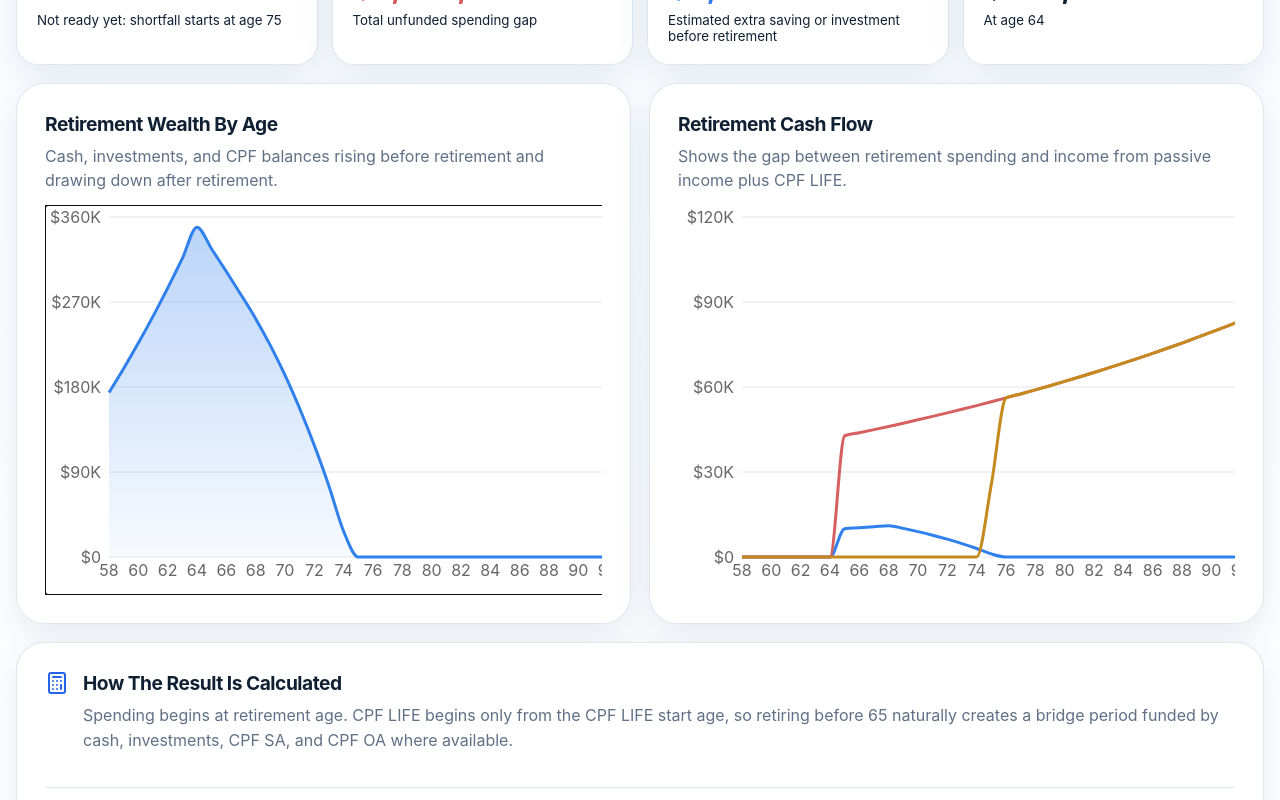
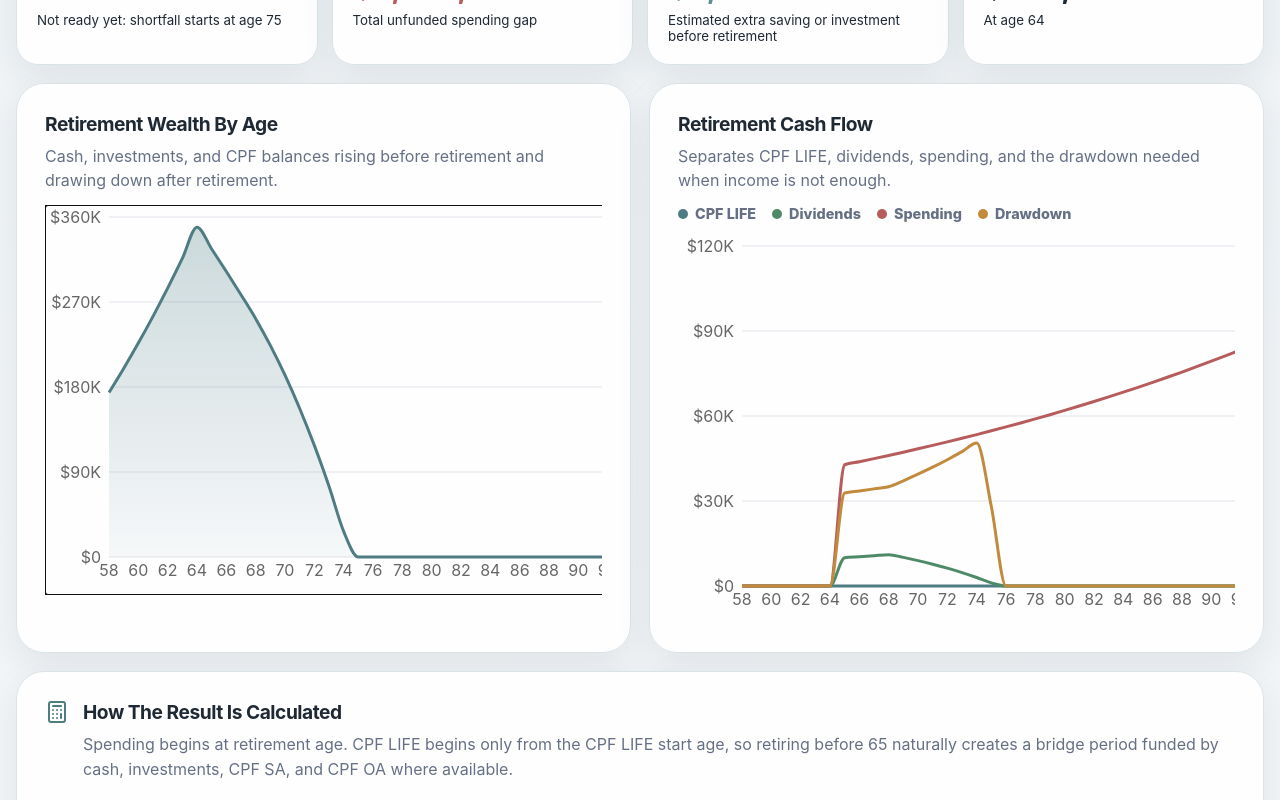
Before and after one commit to bryancjw-debug/RetirementReadiness, a React (Vite) app: page / in a window 1280 px wide. Both pictures are taken after a click on the element 395 px from the left and 3849 px from the top of the page. Shown: the part 3449-4249 px from the top of the page. Built offline with nearby package versions, Linux system fonts and the light colour scheme.

Commit message:
Fix CPF LIFE reserve and refresh retirement UI

```diff
--- a/src/App.tsx
+++ b/src/App.tsx
@@ -188,6 +188,19 @@ function ChartTooltip({ active, payload, label }: { active?: boolean; payload?:
   );
 }
 
+function ChartLegend({ items }: { items: { label: string; className: string }[] }) {
+  return (
+    <div className="chart-legend">
+      {items.map((item) => (
+        <span key={item.label}>
+          <i className={item.className} aria-hidden="true" />
+          {item.label}
+        </span>
+      ))}
+    </div>
+  );
+}
+
 function YearTable({ rows }: { rows: RetirementYear[] }) {
   return (
     <div className="table-wrap">
@@ -202,7 +215,9 @@ function YearTable({ rows }: { rows: RetirementYear[] }) {
             <th>CPF SA</th>
             <th>CPF MA</th>
             <th>CPF RA</th>
+            <th>CPF LIFE Reserve</th>
             <th>CPF LIFE</th>
+            <th>Dividends</th>
             <th>Spending</th>
             <th>Drawdown</th>
             <th>Shortfall</th>
@@ -220,7 +235,9 @@ function YearTable({ rows }: { rows: RetirementYear[] }) {
               <td>{formatCurrency(row.cpfSa)}</td>
               <td>{formatCurrency(row.cpfMa)}</td>
               <td>{formatCurrency(row.cpfRa)}</td>
+              <td>{formatCurrency(row.cpfLifeReserve)}</td>
               <td>{formatCurrency(row.cpfLifeIncome)}</td>
+              <td>{formatCurrency(row.passiveIncomeGenerated)}</td>
               <td>{formatCurrency(row.spendingNeed)}</td>
               <td>{formatCurrency(row.withdrawal)}</td>
               <td>{formatCurrency(row.shortfall)}</td>
@@ -286,8 +303,11 @@ export default function App() {
     cash: Math.round(row.endingCashSavings),
     investments: Math.round(row.endingInvestments),
     cpf: Math.round(row.cpfTotal),
+    cpfLifeIncome: Math.round(row.cpfLifeIncome),
+    passiveIncome: Math.round(row.passiveIncomeGenerated),
     income: Math.round(row.passiveIncomeGenerated + row.cpfLifeIncome),
     spending: Math.round(row.spendingNeed),
+    drawdown: Math.round(row.withdrawal),
     shortfall: Math.round(row.shortfall)
   }));
 
@@ -534,15 +554,15 @@ export default function App() {
                   <AreaChart data={chartRows} margin={{ top: 12, right: 20, left: 4, bottom: 8 }}>
                     <defs>
                       <linearGradient id="wealthFill" x1="0" x2="0" y1="0" y2="1">
-                        <stop offset="0%" stopColor="#2f80ed" stopOpacity={0.55} />
-                        <stop offset="100%" stopColor="#2f80ed" stopOpacity={0.06} />
+                        <stop offset="0%" stopColor="var(--chart-primary)" stopOpacity={0.48} />
+                        <stop offset="100%" stopColor="var(--chart-primary)" stopOpacity={0.08} />
                       </linearGradient>
                     </defs>
-                    <CartesianGrid stroke="rgba(15, 45, 82, 0.12)" vertical={false} />
+                    <CartesianGrid stroke="var(--chart-grid)" vertical={false} />
                     <XAxis dataKey="age" tickLine={false} axisLine={false} />
                     <YAxis tickFormatter={(value) => formatCurrency(Number(value), { compact: true })} tickLine={false} axisLine={false} />
                     <Tooltip content={<ChartTooltip />} />
-                    <Area dataKey="totalWealth" name="Total Retirement Wealth" type="monotone" stroke="#2f80ed" strokeWidth={3} fill="url(#wealthFill)" />
+                    <Area dataKey="totalWealth" name="Total Retirement Wealth" type="monotone" stroke="var(--chart-primary)" strokeWidth={3} fill="url(#wealthFill)" />
                   </AreaChart>
                 </ResponsiveContainer>
               </div>
@@ -553,20 +573,29 @@ export default function App() {
             <div className="chart-card__header">
               <div>
                 <h3>Retirement Cash Flow</h3>
-                <p>Shows the gap between retirement spending and income from passive income plus CPF LIFE.</p>
+                <p>Separates CPF LIFE, dividends, spending, and the drawdown needed when income is not enough.</p>
               </div>
             </div>
+            <ChartLegend
+              items={[
+                { label: "CPF LIFE", className: "dot-primary" },
+                { label: "Dividends", className: "dot-success" },
+                { label: "Spending", className: "dot-error" },
+                { label: "Drawdown", className: "dot-warning" }
+              ]}
+            />
             <div className="chart-frame">
               <div className="chart-frame__inner">
                 <ResponsiveContainer width="100%" height="100%">
                   <LineChart data={chartRows} margin={{ top: 12, right: 20, left: 4, bottom: 8 }}>
-                    <CartesianGrid stroke="rgba(15, 45, 82, 0.12)" vertical={false} />
+                    <CartesianGrid stroke="var(--chart-grid)" vertical={false} />
                     <XAxis dataKey="age" tickLine={false} axisLine={false} />
                     <YAxis tickFormatter={(value) => formatCurrency(Number(value), { compact: true })} tickLine={false} axisLine={false} />
                     <Tooltip content={<ChartTooltip />} />
-                    <Line dataKey="income" name="Retirement Income" type="monotone" stroke="#2f80ed" strokeWidth={3} dot={false} />
-                    <Line dataKey="spending" name="Spending Need" type="monotone" stroke="#d65f5f" strokeWidth={3} dot={false} />
-                    <Line dataKey="shortfall" name="Shortfall" type="monotone" stroke="#c58a1e" strokeWidth={3} dot={false} />
+                    <Line dataKey="cpfLifeIncome" name="CPF LIFE Income" type="monotone" stroke="var(--chart-primary)" strokeWidth={3} dot={false} />
+                    <Line dataKey="passiveIncome" name="Dividends / Passive Income" type="monotone" stroke="var(--chart-success)" strokeWidth={3} dot={false} />
+                    <Line dataKey="spending" name="Spending Need" type="monotone" stroke="var(--chart-error)" strokeWidth={3} dot={false} />
+                    <Line dataKey="drawdown" name="Drawdown Used" type="monotone" stroke="var(--chart-warning)" strokeWidth={3} dot={false} />
                   </LineChart>
                 </ResponsiveContainer>
               </div>
@@ -580,6 +609,7 @@ export default function App() {
             <div>
               <h3>How The Result Is Calculated</h3>
               <p>Spending begins at retirement age. CPF LIFE begins only from the CPF LIFE start age, so retiring before 65 naturally creates a bridge period funded by cash, investments, CPF SA, and CPF OA where available.</p>
+              <p>When CPF LIFE starts, the RA amount committed to CPF LIFE is shown as a CPF LIFE reserve for transparency. It is not double-counted as ordinary retirement wealth, and CPF LIFE payouts continue for life even if the modeled reserve runs down.</p>
             </div>
           </div>
           <div className="math-grid">
--- a/src/styles.css
+++ b/src/styles.css
@@ -5,24 +5,35 @@
   font-synthesis: none;
   text-rendering: optimizeLegibility;
   -webkit-font-smoothing: antialiased;
-  --bg: #eef6ff;
-  --bg-2: #f7fbff;
+  --bg: #f4f6f8;
+  --bg-2: #edf2f5;
   --surface: #ffffff;
-  --surface-soft: #f3f8fd;
-  --surface-blue: #e8f3ff;
-  --text: #102033;
-  --muted: #607086;
-  --muted-2: #8290a2;
-  --line: rgba(29, 78, 137, 0.14);
-  --line-strong: rgba(37, 99, 235, 0.28);
-  --blue: #2563eb;
-  --blue-2: #2f80ed;
-  --teal: #0f8f9a;
-  --green: #12845b;
-  --red: #d75a5a;
-  --amber: #b7791f;
-  --shadow: 0 24px 70px rgba(35, 74, 122, 0.14);
-  --soft-shadow: 0 12px 34px rgba(35, 74, 122, 0.1);
+  --surface-soft: #f9fbfc;
+  --surface-elevated: #ffffff;
+  --surface-glass: rgba(255, 255, 255, 0.9);
+  --input-bg: #fbfcfd;
+  --tooltip-bg: rgba(255, 255, 255, 0.97);
+  --text: #1f2933;
+  --muted: #667085;
+  --muted-2: #8a96a3;
+  --line: #d9e2e7;
+  --line-strong: rgba(79, 124, 130, 0.38);
+  --primary: #4f7c82;
+  --secondary: #7a9e9f;
+  --blue: var(--primary);
+  --blue-2: #5e8f95;
+  --teal: var(--secondary);
+  --green: #4f8a68;
+  --red: #b65c5c;
+  --amber: #c28a3d;
+  --focus: rgba(79, 124, 130, 0.22);
+  --shadow: 0 24px 70px rgba(31, 41, 51, 0.12);
+  --soft-shadow: 0 12px 34px rgba(31, 41, 51, 0.08);
+  --chart-primary: #4f7c82;
+  --chart-success: #4f8a68;
+  --chart-warning: #c28a3d;
+  --chart-error: #b65c5c;
+  --chart-grid: rgba(102, 112, 133, 0.18);
 }
 
 * {
@@ -39,9 +50,9 @@ body {
   min-height: 100vh;
   color: var(--text);
   background:
-    radial-gradient(circle at top left, rgba(47, 128, 237, 0.18), transparent 27rem),
-    radial-gradient(circle at 88% 8%, rgba(15, 143, 154, 0.12), transparent 24rem),
-    linear-gradient(180deg, var(--bg) 0%, var(--bg-2) 48%, #ffffff 100%);
+    radial-gradient(circle at top left, rgba(79, 124, 130, 0.14), transparent 27rem),
+    radial-gradient(circle at 88% 8%, rgba(122, 158, 159, 0.12), transparent 24rem),
+    linear-gradient(180deg, var(--bg) 0%, var(--bg-2) 54%, var(--bg) 100%);
 }
 
 button,
@@ -58,7 +69,7 @@ button:focus-visible,
 input:focus-visible,
 select:focus-visible,
 summary:focus-visible {
-  outline: 4px solid rgba(37, 99, 235, 0.22);
+  outline: 4px solid var(--focus);
   outline-offset: 3px;
 }
 
@@ -82,7 +93,7 @@ button:disabled {
 .math-card,
 .table-card {
   border: 1px solid var(--line);
-  background: rgba(255, 255, 255, 0.9);
+  background: var(--surface-glass);
   box-shadow: var(--soft-shadow);
   backdrop-filter: blur(18px);
 }
@@ -106,8 +117,8 @@ button:disabled {
   width: 44%;
   height: 100%;
   background:
-    radial-gradient(circle at 62% 36%, rgba(37, 99, 235, 0.13), transparent 13rem),
-    linear-gradient(135deg, transparent, rgba(232, 243, 255, 0.85));
+    radial-gradient(circle at 62% 36%, rgba(79, 124, 130, 0.12), transparent 13rem),
+    linear-gradient(135deg, transparent, rgba(122, 158, 159, 0.15));
   pointer-events: none;
 }
 
@@ -138,7 +149,7 @@ h1 {
   color: var(--text);
   font-size: clamp(3rem, 7vw, 6rem);
   line-height: 0.95;
-  letter-spacing: -0.055em;
+  letter-spacing: -0.045em;
 }
 
 h2 {
@@ -172,7 +183,7 @@ h3 {
   border: 1px solid var(--line);
   border-radius: 16px;
   color: var(--text);
-  background: var(--surface);
+  background: var(--surface-elevated);
   font-weight: 800;
   box-shadow: 0 8px 20px rgba(35, 74, 122, 0.08);
 }
@@ -188,7 +199,7 @@ h3 {
 
 .summary-strip div {
   padding: 18px 20px;
-  background: linear-gradient(180deg, #ffffff, var(--surface-soft));
+  background: linear-gradient(180deg, var(--surface-elevated), var(--surface-soft));
 }
 
 .summary-strip span,
@@ -241,9 +252,9 @@ h3 {
   height: 42px;
   border-radius: 14px;
   color: #ffffff;
-  background: linear-gradient(135deg, var(--blue), var(--teal));
+  background: linear-gradient(135deg, var(--primary), var(--secondary));
   font-weight: 900;
-  box-shadow: 0 12px 24px rgba(47, 128, 237, 0.22);
+  box-shadow: 0 12px 24px rgba(79, 124, 130, 0.18);
 }
 
 .section-card__header p {
@@ -271,7 +282,7 @@ h3 {
 }
 
 .field > span {
-  color: #42546a;
+  color: var(--text);
   font-size: 1.02rem;
   font-weight: 800;
 }
@@ -291,17 +302,17 @@ footer span {
   display: flex;
   align-items: center;
   min-height: 62px;
-  border: 1px solid rgba(29, 78, 137, 0.18);
+  border: 1px solid var(--line);
   border-radius: 18px;
-  background: #f9fcff;
+  background: var(--input-bg);
   transition: border-color 160ms ease, box-shadow 160ms ease, background 160ms ease;
 }
 
 .field__input:focus-within,
 .field select:focus {
-  border-color: var(--blue-2);
-  background: #ffffff;
-  box-shadow: 0 0 0 5px rgba(47, 128, 237, 0.12);
+  border-color: var(--primary);
+  background: var(--surface-elevated);
+  box-shadow: 0 0 0 5px var(--focus);
 }
 
 .field__input b {
@@ -328,12 +339,12 @@ footer span {
 
 .field select {
   padding: 0 14px;
-  background-color: #f9fcff;
+  background-color: var(--input-bg);
 }
 
 .field select option {
-  color: #102033;
-  background: #ffffff;
+  color: var(--text);
+  background: var(--surface-elevated);
 }
 
 .field input::-webkit-outer-spin-button,
@@ -353,13 +364,13 @@ footer span {
   border: 1px solid var(--line);
   border-radius: 22px;
   color: var(--text);
-  background: linear-gradient(180deg, #ffffff, #f7fbff);
+  background: linear-gradient(180deg, var(--surface-elevated), var(--surface-soft));
   text-align: left;
 }
 
 .toggle-row.is-on {
   border-color: rgba(15, 143, 154, 0.48);
-  background: linear-gradient(180deg, #f2fffd, #e7f8ff);
+  background: linear-gradient(180deg, rgba(122, 158, 159, 0.12), rgba(79, 124, 130, 0.08));
 }
 
 .toggle-row span {
@@ -381,7 +392,7 @@ footer span {
   width: 54px;
   height: 32px;
   border-radius: 999px;
-  background: #d6e3f1;
+  background: var(--line);
   box-shadow: inset 0 0 0 1px rgba(29, 78, 137, 0.12);
 }
 
@@ -393,7 +404,7 @@ footer span {
   width: 24px;
   height: 24px;
   border-radius: 999px;
-  background: #ffffff;
+  background: var(--surface-elevated);
   box-shadow: 0 5px 12px rgba(35, 74, 122, 0.2);
   transition: transform 170ms ease, background 170ms ease;
 }
@@ -474,8 +485,8 @@ footer span {
   aspect-ratio: 1;
   margin: 0 auto;
   border-radius: 50%;
-  background: conic-gradient(var(--blue-2) var(--score), #e2edf8 0);
-  box-shadow: inset 0 0 0 1px var(--line), 0 18px 44px rgba(47, 128, 237, 0.16);
+  background: conic-gradient(var(--blue-2) var(--score), var(--line) 0);
+  box-shadow: inset 0 0 0 1px var(--line), 0 18px 44px rgba(79, 124, 130, 0.15);
 }
 
 .readiness-gauge div {
@@ -484,7 +495,7 @@ footer span {
   width: 72%;
   aspect-ratio: 1;
   border-radius: 50%;
-  background: #ffffff;
+  background: var(--surface-elevated);
 }
 
 .readiness-gauge strong {
@@ -564,7 +575,7 @@ footer span {
   padding: clamp(22px, 3vw, 32px);
   border: 1px solid var(--line);
   border-radius: 28px;
-  background: linear-gradient(135deg, #ffffff, #eef7ff);
+  background: linear-gradient(135deg, var(--surface-elevated), var(--surface-soft));
   box-shadow: var(--soft-shadow);
 }
 
@@ -581,10 +592,10 @@ footer span {
   min-width: 150px;
   min-height: 110px;
   padding: 18px;
-  border: 1px solid rgba(47, 128, 237, 0.18);
+  border: 1px solid var(--line);
   border-radius: 24px;
   color: var(--blue);
-  background: #ffffff;
+  background: var(--surface-elevated);
 }
 
 .results-header__badge strong {
@@ -617,13 +628,51 @@ footer span {
   margin-bottom: 0;
 }
 
+.chart-legend {
+  display: flex;
+  flex-wrap: wrap;
+  gap: 10px 16px;
+  margin: 0 0 12px;
+  color: var(--muted);
+  font-size: 0.9rem;
+  font-weight: 800;
+}
+
+.chart-legend span {
+  display: inline-flex;
+  gap: 7px;
+  align-items: center;
+}
+
+.chart-legend i {
+  width: 10px;
+  height: 10px;
+  border-radius: 999px;
+}
+
+.dot-primary {
+  background: var(--chart-primary);
+}
+
+.dot-success {
+  background: var(--chart-success);
+}
+
+.dot-warning {
+  background: var(--chart-warning);
+}
+
+.dot-error {
+  background: var(--chart-error);
+}
+
 .chart-frame {
   width: 100%;
   height: 390px;
   overflow-x: auto;
   overflow-y: hidden;
   overscroll-behavior-x: contain;
-  scrollbar-color: rgba(47, 128, 237, 0.55) rgba(47, 128, 237, 0.08);
+  scrollbar-color: var(--primary) rgba(79, 124, 130, 0.1);
   scrollbar-width: thin;
 }
 
@@ -639,7 +688,7 @@ footer span {
   border: 1px solid var(--line);
   border-radius: 16px;
   color: var(--text);
-  background: rgba(255, 255, 255, 0.96);
+  background: var(--tooltip-bg);
   box-shadow: var(--shadow);
 }
 
@@ -693,7 +742,7 @@ footer span {
   overflow: auto;
   border: 1px solid var(--line);
   border-radius: 20px;
-  background: #ffffff;
+  background: var(--surface-elevated);
 }
 
 table {
@@ -706,7 +755,7 @@ table {
 th,
 td {
   padding: 14px 16px;
-  border-bottom: 1px solid rgba(29, 78, 137, 0.1);
+  border-bottom: 1px solid color-mix(in srgb, var(--line) 62%, transparent);
   text-align: right;
   white-space: nowrap;
 }
@@ -743,6 +792,59 @@ footer svg {
   flex: 0 0 auto;
 }
 
+@media (prefers-color-scheme: dark) {
+  :root {
+    color-scheme: dark;
+    --bg: #151a1e;
+    --bg-2: #182027;
+    --surface: #1e252b;
+    --surface-soft: #202a31;
+    --surface-elevated: #263038;
+    --surface-glass: rgba(30, 37, 43, 0.9);
+    --input-bg: #151a1e;
+    --tooltip-bg: rgba(30, 37, 43, 0.97);
+    --text: #e7ecef;
+    --muted: #aab4bc;
+    --muted-2: #89959f;
+    --line: #36424b;
+    --line-strong: rgba(120, 166, 170, 0.42);
+    --primary: #78a6aa;
+    --secondary: #8fb5b6;
+    --blue: var(--primary);
+    --blue-2: #78a6aa;
+    --teal: var(--secondary);
+    --green: #73b58a;
+    --red: #d98585;
+    --amber: #d4a85a;
+    --focus: rgba(120, 166, 170, 0.28);
+    --shadow: 0 24px 70px rgba(0, 0, 0, 0.28);
+    --soft-shadow: 0 12px 34px rgba(0, 0, 0, 0.22);
+    --chart-primary: #78a6aa;
+    --chart-success: #73b58a;
+    --chart-warning: #d4a85a;
+    --chart-error: #d98585;
+    --chart-grid: rgba(170, 180, 188, 0.16);
+  }
+
+  body {
+    background:
+      radial-gradient(circle at top left, rgba(120, 166, 170, 0.13), transparent 27rem),
+      radial-gradient(circle at 88% 8%, rgba(143, 181, 182, 0.1), transparent 24rem),
+      linear-gradient(180deg, var(--bg) 0%, #11171b 100%);
+  }
+
+  .hero,
+  .summary-strip,
+  .section-card,
+  .readiness-panel,
+  .metric-card,
+  .chart-card,
+  .math-card,
+  .table-card {
+    box-shadow: none;
+  }
+}
+
 @media (max-width: 1120px) {
   .page-grid,
   .chart-grid,
@@ -762,7 +864,7 @@ footer svg {
 
 @media (max-width: 760px) {
   body {
-    background: linear-gradient(180deg, #eff7ff 0%, #ffffff 100%);
+    background: linear-gradient(180deg, var(--bg) 0%, var(--bg-2) 100%);
   }
 
   .app-shell {
--- a/src/utils/projection.ts
+++ b/src/utils/projection.ts
@@ -270,8 +270,7 @@ function cpfLifeAnnual(
   inputs: RetirementInputs,
   base: number,
   startAge: number,
-  age: number,
-  raBalance = base
+  age: number
 ) {
   let monthly = inputs.cpfLifeMonthlyOverride > 0
     ? inputs.cpfLifeMonthlyOverride
@@ -279,7 +278,6 @@ function cpfLifeAnnual(
 
   if (inputs.cpfLifeMonthlyOverride <= 0 && inputs.cpfLifePlan === "Basic") {
     monthly *= 0.86;
-    if (raBalance < 60_000) monthly *= 0.9 + (0.1 * Math.max(0, raBalance)) / 60_000;
   }
 
   if (inputs.cpfLifePlan === "Escalating") {
@@ -466,6 +464,11 @@ function routeRetirementAllocation(inputs: RetirementInputs, cpf: CpfState, age:
   const value = clampNonNegative(amount);
   if (!value) return { toRa: 0, toOa: 0, toSa: 0 };
 
+  if (cpf.lifeStarted) {
+    cpf.oa += value;
+    return { toRa: 0, toOa: value, toSa: 0 };
+  }
+
   if (age < 55) {
     cpf.sa += value;
     return { toRa: 0, toOa: 0, toSa: value };
@@ -520,7 +523,7 @@ export function projectRetirement(rawInputs: RetirementInputs): RetirementProjec
       ? cpfTargetForChoice(inputs.cpfRetirementSum, projectionYear(inputs, Math.max(age, 55)))
       : 0;
     const cpfLifeIncome = inputs.includeCpf && cpf.lifeStarted
-      ? cpfLifeAnnual(inputs, cpf.lifeBase, inputs.cpfLifeStartAge, age, cpf.ra)
+      ? cpfLifeAnnual(inputs, cpf.lifeBase, inputs.cpfLifeStartAge, age)
       : 0;
 
     const openingCashSavings = Math.max(cashBalance, 0);
```
Also changed, not shown: 1 other file (tests, documents, lock files or other folders).
